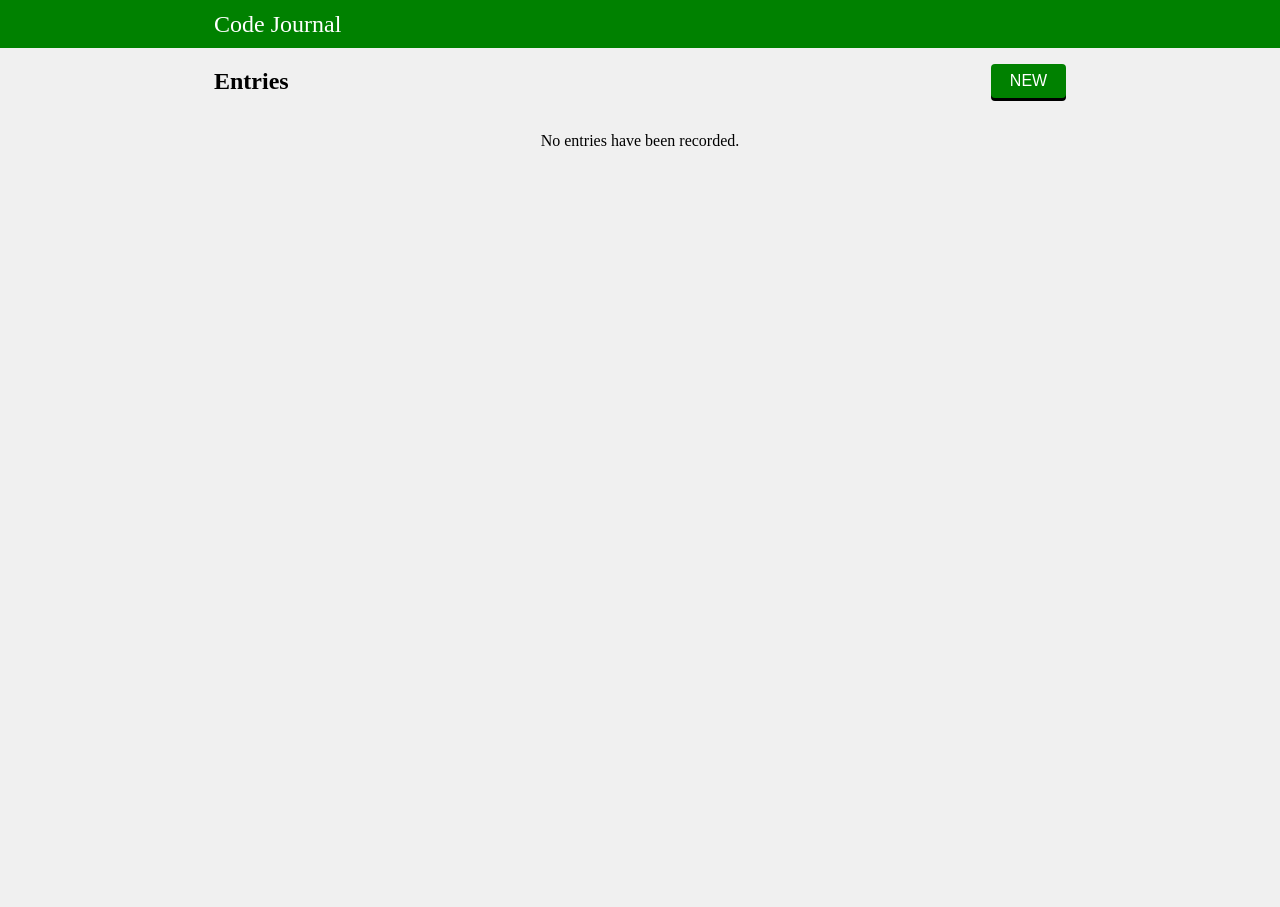
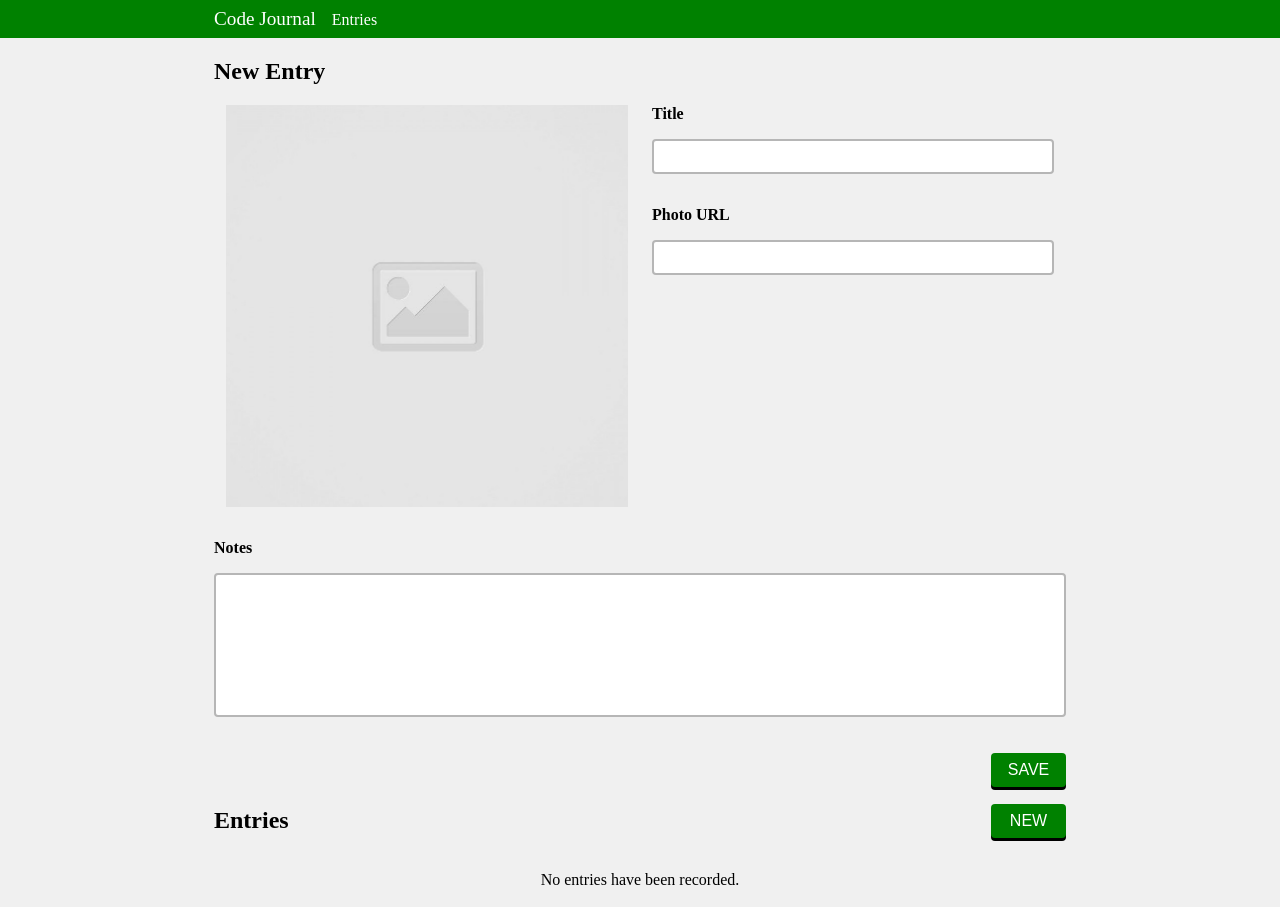
Before and after one commit to tangm28/code-journal, a website: page index.html in a window 1280 px wide. Before the commit the page ends 800 px from the top, so only its background shows below. Drawn offline with Linux system fonts and the light colour scheme.

Commit message:
Added an nav anchor to the entries.

```diff
--- a/css/styles.css
+++ b/css/styles.css
@@ -6,7 +6,14 @@ header {
   background-color: rgb(0, 129, 0);
   color: white;
   line-height: 2;
-  font-size: x-large;
+  font-size: larger;
+}
+
+header nav a {
+  font-size: medium;
+  margin-left: 1rem;
+  text-decoration: none;
+  color: white;
 }
 
 h4,
@@ -82,3 +89,11 @@ ul {
 .justify-center {
   justify-content: center;
 }
+
+.justify-space {
+  justify-content: space-around;
+}
+
+.align-baseline {
+  align-items: baseline;
+}
--- a/index.html
+++ b/index.html
@@ -16,12 +16,13 @@
 </head>
 <body >
   <header >
-    <div class="container">
+    <div class="row container align-baseline">
       <span>Code Journal</span>
+      <nav><a href="#entries">Entries</a></nav>
     </div>
   </header>
   <main>
-    <div data-view="entry-form" class="container hidden">
+    <div data-view="entry-form" class="container">
       <h2>New Entry</h2>
       <form>
         <div class="row">
@@ -41,7 +42,7 @@
       </form>
     </div>
     <div data-view="entry-form" class="container">
-      <div class="row justify-between align-center">
+      <div id="entries" class="row justify-between align-center">
         <h2>Entries</h2>
         <div class="">
           <input type="button" value="NEW" class="save-button">
```
